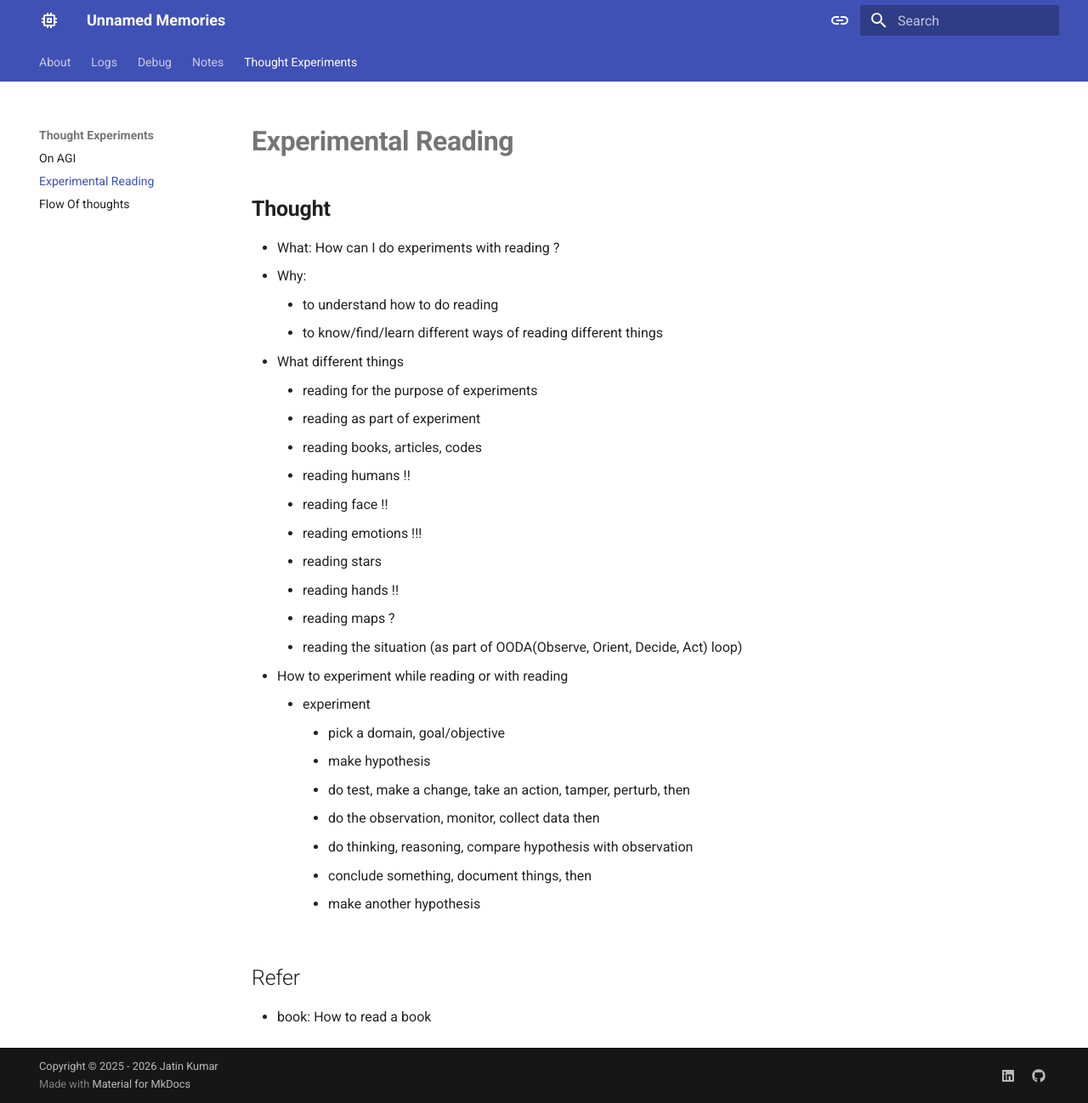
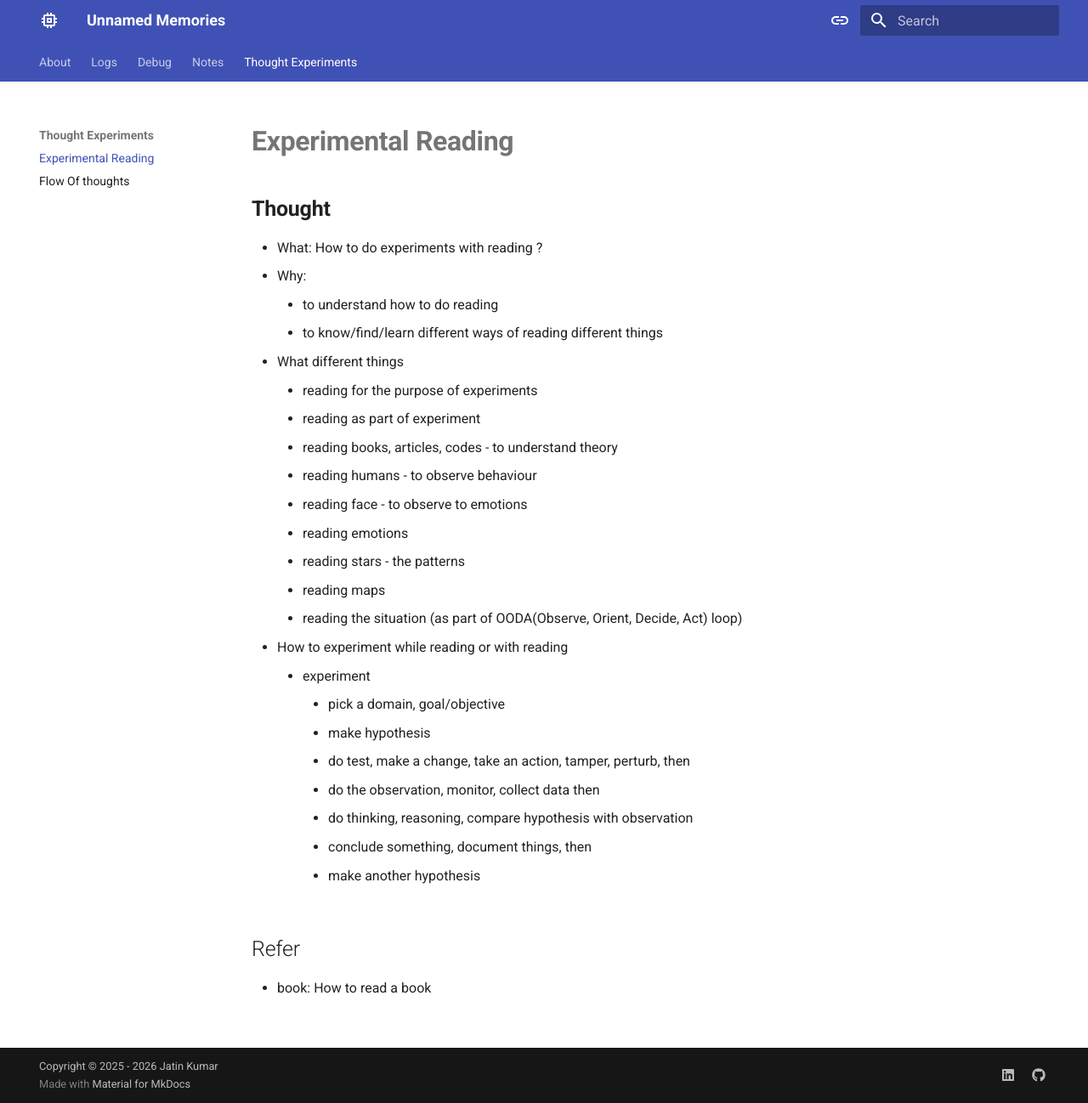
Before and after one commit to h0x0er/h0x0er.github.io, an MkDocs documentation site: the page built from docs/thexps/exp-reading.md, in a window 1280 px wide and 1298 px high. Shown: the whole window at 85% size. Built offline with MkDocs 1.6.1 and Material for MkDocs 9.7.7, drawn with Linux system fonts in a browser that asks for light colours.

Commit message:
memories: updated

```diff
--- a/docs/thexps/exp-reading.md
+++ b/docs/thexps/exp-reading.md
@@ -8,7 +8,7 @@ hide:
 
 ## **Thought**
 
-- What: How can I do experiments with reading ?
+- What: How to do experiments with reading ?
 - Why:
 	- to understand how to do reading
 	- to know/find/learn different ways of reading different things
@@ -17,13 +17,12 @@ hide:
 - What different things
 	- reading for the purpose of experiments
 	- reading as part of experiment
-	- reading books, articles, codes
-	- reading humans !!
-	- reading face !!
-	- reading emotions !!!
-	- reading stars
-	- reading hands !!
-	- reading maps ?
+	- reading books, articles, codes - to understand theory
+	- reading humans - to observe behaviour
+	- reading face - to observe to emotions
+	- reading emotions
+	- reading stars - the patterns
+	- reading maps
 	- reading the situation (as part of OODA(Observe, Orient, Decide, Act) loop)
 
 - How to experiment while reading or with reading
--- a/mkdocs.yml
+++ b/mkdocs.yml
@@ -29,7 +29,7 @@ nav:
       - notes/linux-kernel-dev.md
 
   - "Thought Experiments":
-      - thexps/on-agi.md
+      # - thexps/on-agi.md
       - thexps/exp-reading.md
       - thexps/flow-of-thoughts.md
 theme:
```
Also changed, not shown: docs/index.md (+1 -1 lines), docs/thexps/on-agi.md (line endings or trailing spaces).
